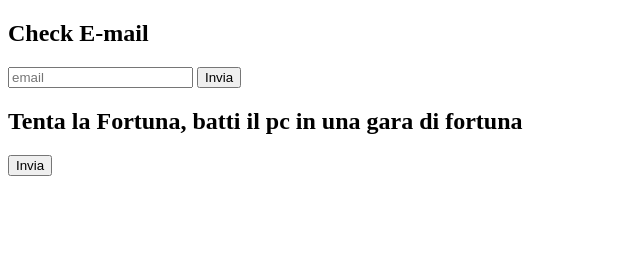
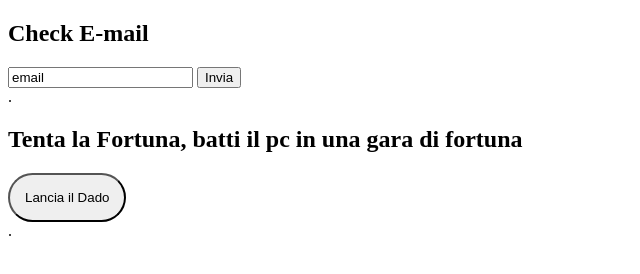
Before and after one commit to Gabriele131099/js-mail-dadi, a plain HTML site: page index.html in a window 1280 px wide. Shown: the whole page, without its empty margins (0-640 px from the left). Drawn offline with Linux system fonts and the light colour scheme.

Commit message:
struttura

```diff
--- a/index.html
+++ b/index.html
@@ -13,7 +13,7 @@
         <section>
             <h1>Check E-mail</h1>
             <!-- input per l'e-mail -->
-            <input type="text"  placeholder="email" name="email" id="email">
+            <input type="text"  value="email" name="email" id="email">
 
             <!-- Bottone che richiama una function -->
 
@@ -21,7 +21,7 @@
 
             <!-- Visualizzazione del risultato della ricerca -->
 
-            <div id="invio"></div>
+            <div id="invio">.</div>
 
         </section>
 
@@ -29,11 +29,11 @@
             <h1>Tenta la Fortuna, batti il pc in una gara di fortuna </h1>
             <!-- Bottone che richiama una function -->
 
-            <button onclick="randomDado()">Invia</button>
+            <button class="dado" onclick="randomDado()">Lancia il Dado</button>
 
             <!-- Visualizzazione del risultato della ricerca -->
 
-            <div id="run"></div>
+            <div id="run">.</div>
 
         </section>
 
--- a/script.js
+++ b/script.js
@@ -17,9 +17,9 @@ function checkEmail() {
         }
     }
     if (check) {
-        output.innerHTML += 'email corretta';
+        output.innerHTML = 'email corretta';
     } else {
-        output.innerHTML += 'email sbagliatta!';
+        output.innerHTML = 'email sbagliatta!';
     }
 
 }
--- a/stile.css
+++ b/stile.css
@@ -0,0 +1,5 @@
+.dado
+{
+    padding: 15px;
+    border-radius: 50px;
+}
```
